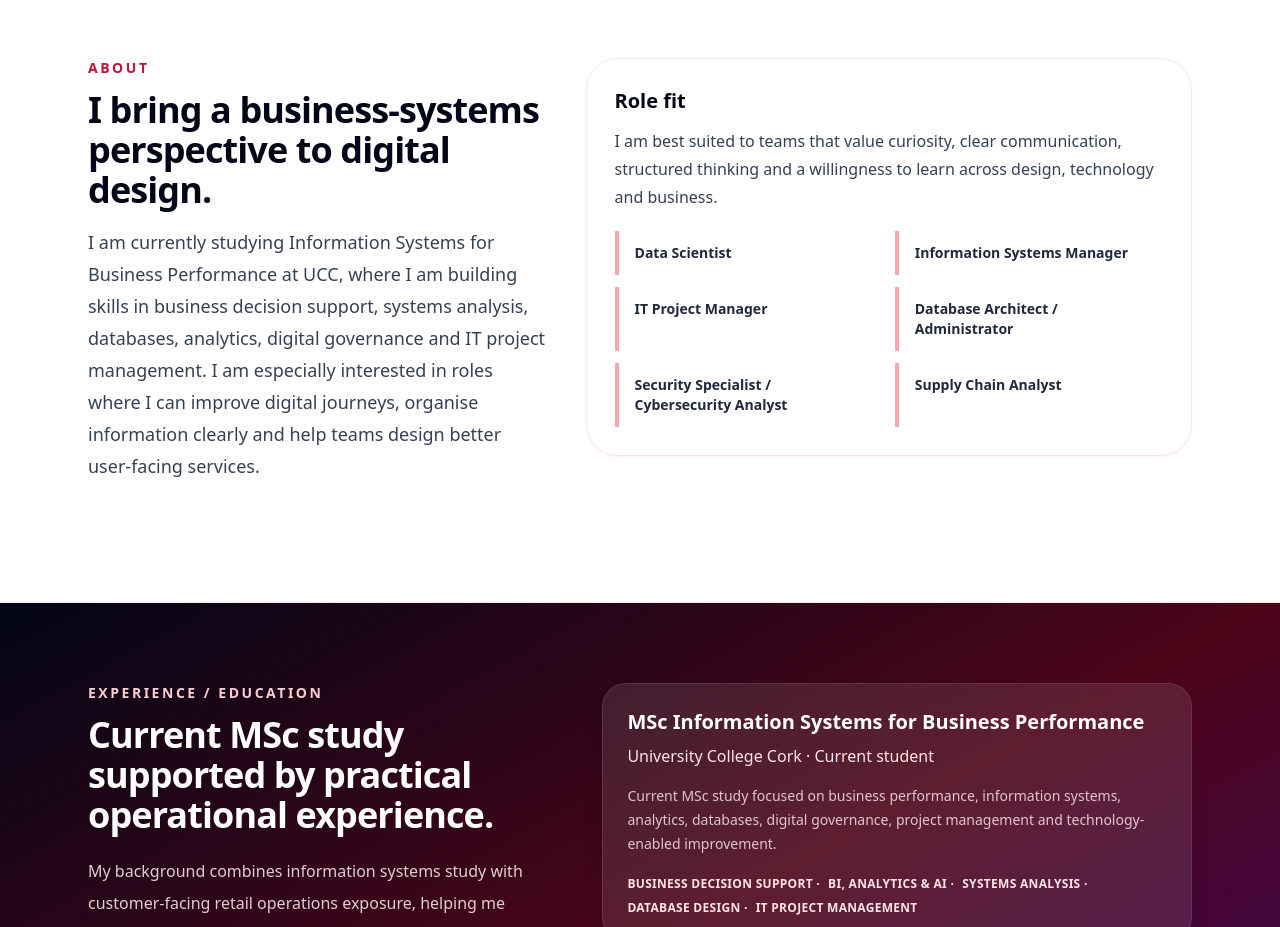
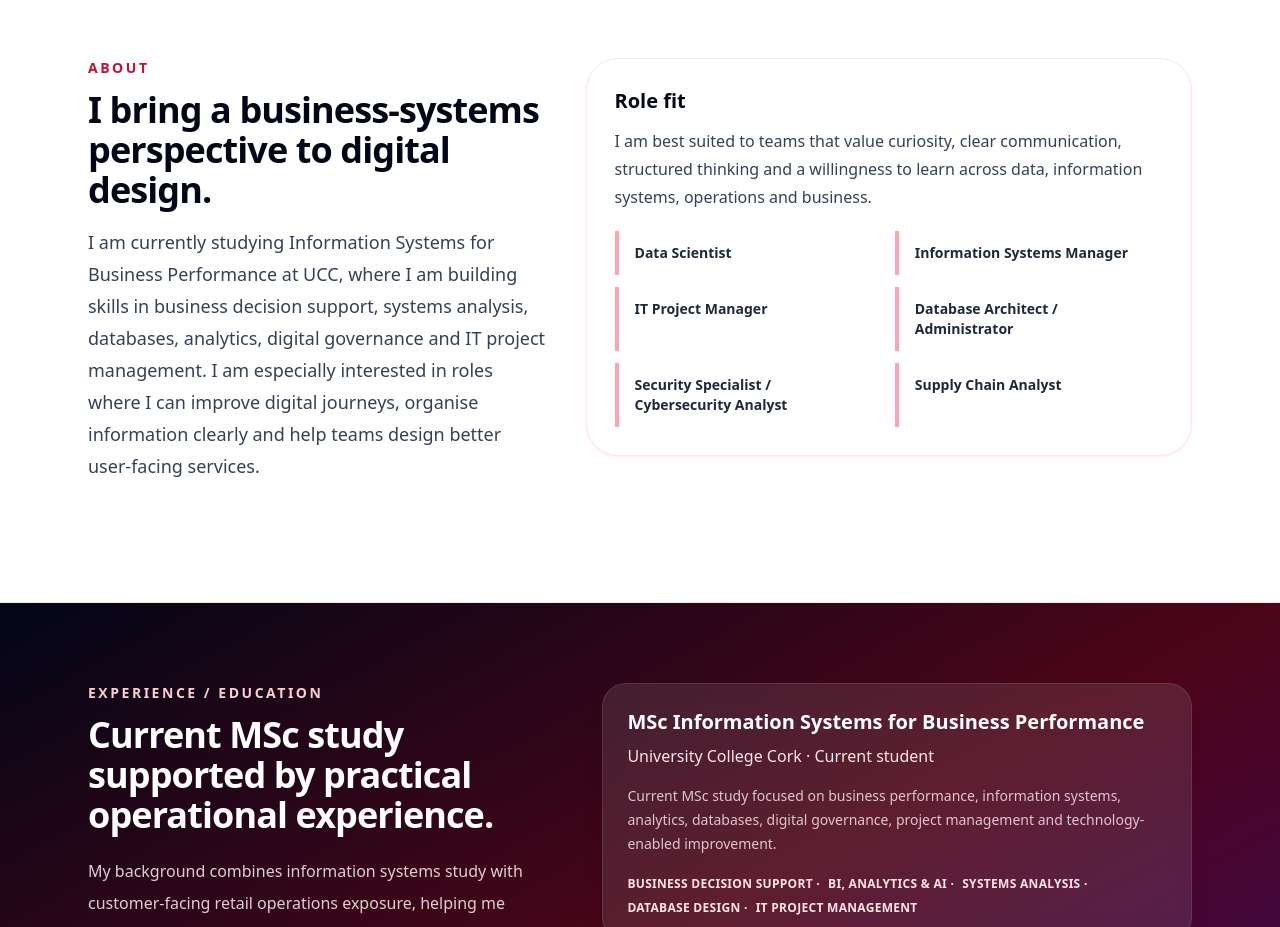
Before and after one commit to ShinaRose/Shianas-Portfolio, a React (Vite) app: page / in a window 1280 px wide. Shown: the part 5540-6467 px from the top of the page. Built offline with nearby package versions, Linux system fonts and the light colour scheme.

Commit message:
Update AboutSection.jsx

```diff
--- a/src/sections/AboutSection.jsx
+++ b/src/sections/AboutSection.jsx
@@ -16,7 +16,7 @@ export default function AboutSection() {
           <CardContent className="p-7">
             <h3 className="text-xl font-extrabold text-slate-950">Role fit</h3>
             <p className="mt-3 leading-7 text-slate-700">
-              I am best suited to teams that value curiosity, clear communication, structured thinking and a willingness to learn across design, technology and business.
+             I am best suited to teams that value curiosity, clear communication, structured thinking and a willingness to learn across data, information systems, operations and business.
             </p>
             <div className="mt-5 grid gap-3 sm:grid-cols-2">
               {targetRoles.map((role) => <div key={role} className="border-l-4 border-rose-300 bg-white px-4 py-3 text-sm font-extrabold text-slate-800">{role}</div>)}
```
